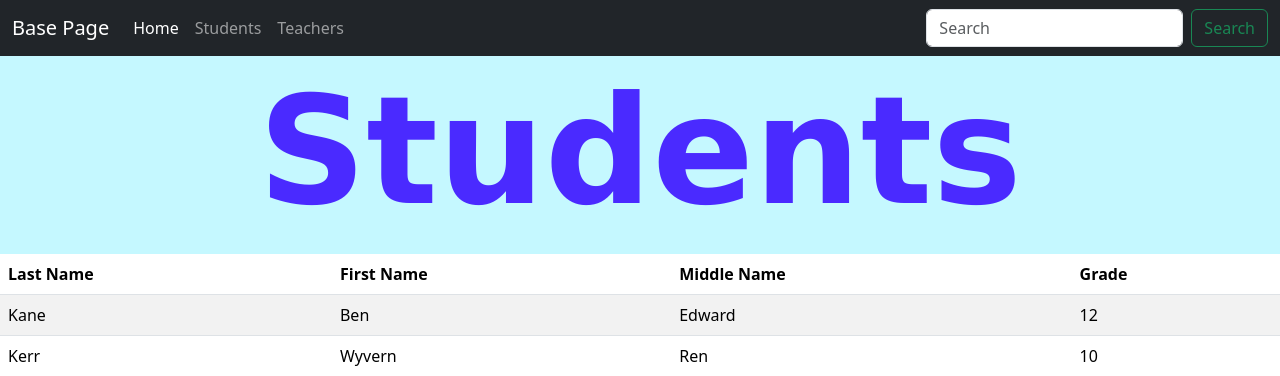
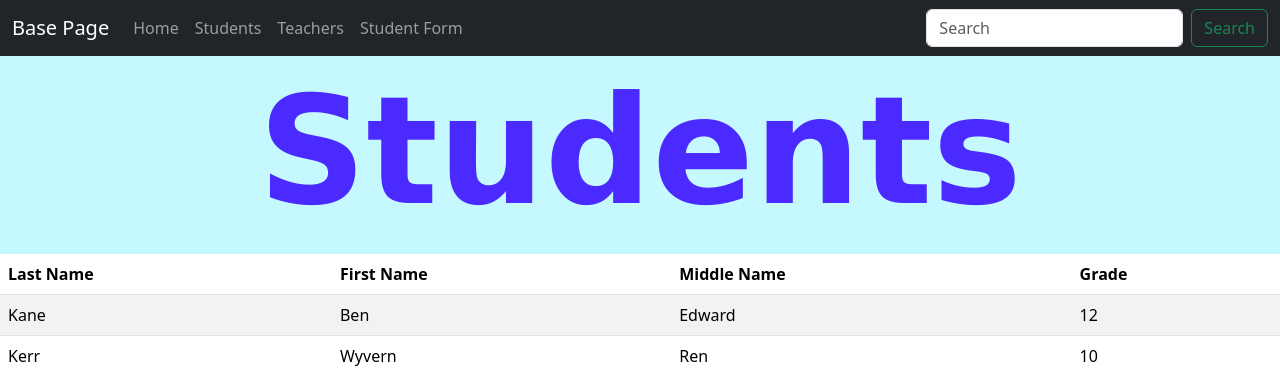
Before and after one commit to wyvri/django_project, a Django app: page /students/ in a window 1280 px wide. Shown: the top 376 px of the page. Run offline with Django 4.2, Linux system fonts and the light colour scheme; data comes from the database, SQL or seed files in the repository; parts of the project's set-up code (start-up, migrations or seed data) failed here and were passed over.

Commit message:
add student form

```diff
--- a/djangotutorials/tutortialapp/templates/base.html
+++ b/djangotutorials/tutortialapp/templates/base.html
@@ -46,13 +46,17 @@
                 <div class="collapse navbar-collapse" id="navbarCollapse">
                 <ul class="navbar-nav me-auto mb-2 mb-md-0">
                     <li class="nav-item">
-                    <a class="nav-link active" aria-current="page" href="{% url 'home' %}">Home</a>
+                    <a class="nav-link" href="{% url 'home' %}">Home</a>
                     </li>
                     <li class="nav-item">
                     <a class="nav-link" href="{% url 'students' %}">Students</a>
                     </li>
                     <li class="nav-item">
                     <a class="nav-link" href="{% url 'teachers' %}">Teachers</a>
+                    </li>
+                    </li>
+                    <li class="nav-item">
+                    <a class="nav-link" href="{% url 'studentform' %}">Student Form</a>
                     </li>
                 </ul>
                 <form class="d-flex" role="search">
--- a/djangotutorials/tutortialapp/urls.py
+++ b/djangotutorials/tutortialapp/urls.py
@@ -6,4 +6,5 @@ urlpatterns = [
     path('', views.home, name='home'),
     path('students/', views.students, name='students'),
     path('teachers/', views.teachers, name='teachers'),
+    path('studentform/', views.studentform, name='studentform'),
 ]
--- a/djangotutorials/tutortialapp/views.py
+++ b/djangotutorials/tutortialapp/views.py
@@ -1,5 +1,6 @@
 from django.shortcuts import render
 from .models import *
+from .forms import *
 
 # Create your views here.
 
@@ -32,3 +33,30 @@ def teachers(request):
     }
 
     return render(request, 'teachers.html', context)
+
+def studentform(request):
+    context = {
+
+    }
+
+    if request.method == "POST": # check for button click
+        form = StudentForm(request.POST)
+        if form.is_valid():
+            context = ""
+            for name, value in form.cleaned_data.items():
+                print("{}: ({} {}".format\
+                    (name, type(value), value))
+
+        requests = form.save(commit=False) # save data locally but not to the database yet
+
+        # save each field to a local variable
+        firstname = form.cleaned_data['firstname']
+        lastname = form.cleaned_data['lastname']
+        middlename = form.cleaned_data['middlename']
+        grade = form.cleaned_data['grade']
+
+        requests.save() # save to the database
+    else: # show a blank form
+        form = StudentForm()
+
+    return render(request, 'studentform.html', {"method": request.method, "form": form})
```
Also changed, not shown: djangotutorials/tutortialapp/forms.py (added, +8 -0 lines), djangotutorials/tutortialapp/templates/studentform.html (added, +18 -0 lines).
